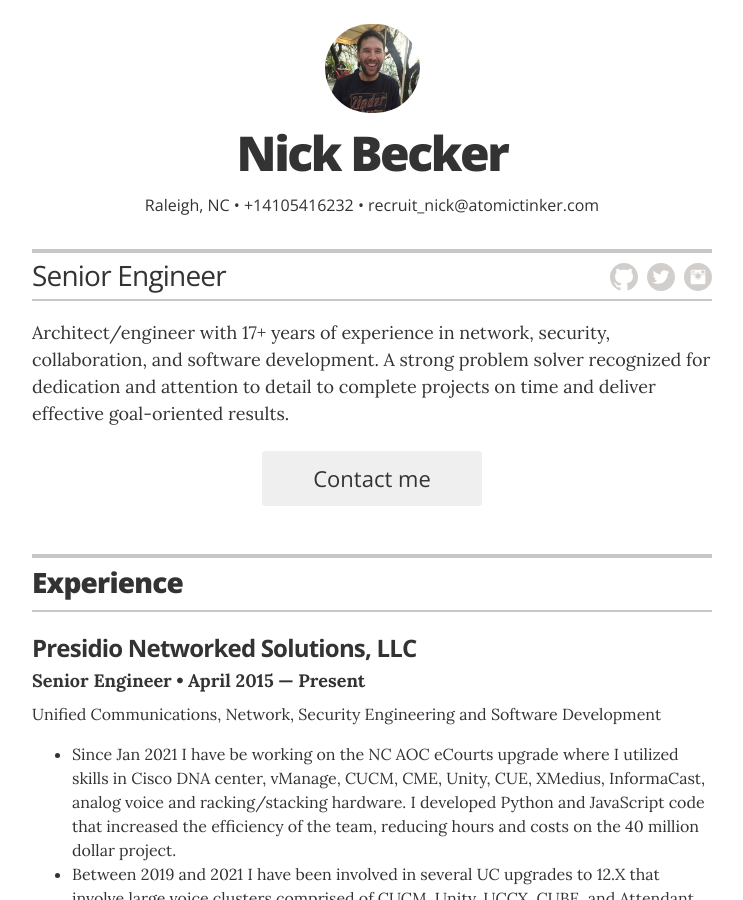
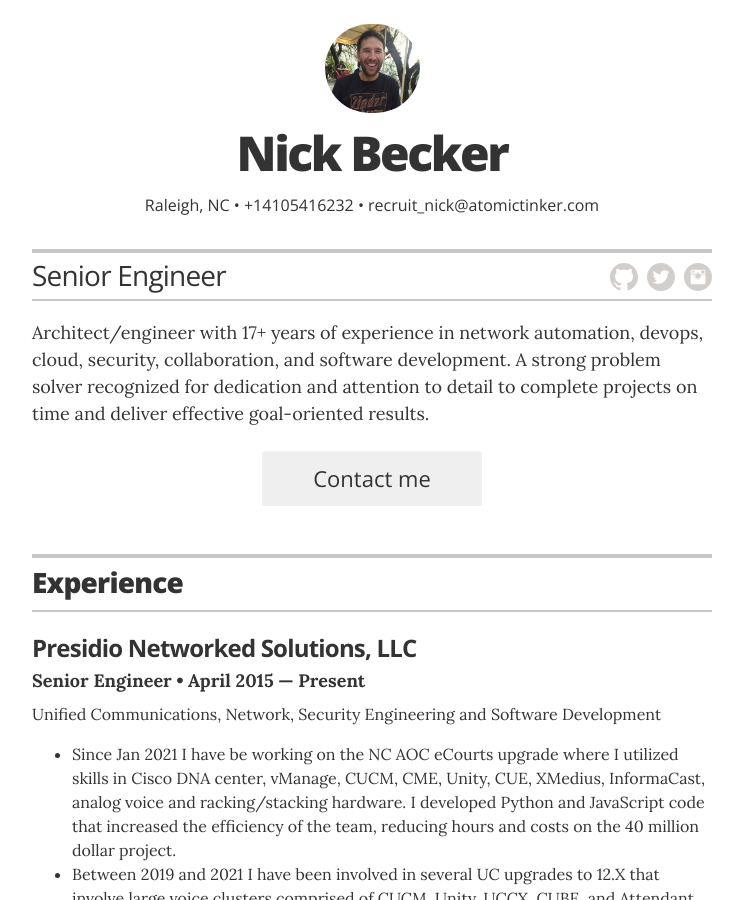
Before and after one commit to jglovier/resume-template, a Jekyll site: the page built from index.html, in a window 1280 px wide and 900 px high. Shown: the whole window, without its empty margins (268-1011 px from the left). Built offline with Jekyll 4.4.1, drawn with Linux system fonts in a browser that asks for light colours.

Commit message:
Updated header

```diff
--- a/_config.yml
+++ b/_config.yml
@@ -23,7 +23,7 @@ resume_contact_address:         "4309 Samantha Dr, Raleigh, NC"
 resume_header_contact_info:     "Raleigh, NC • +14105416232 • recruit_nick@atomictinker.com"
 display_header_contact_info:    "true"
 
-resume_header_intro: "<p>Architect/engineer with 17+ years of experience in network, security, collaboration, and software development. A strong problem solver recognized for dedication and attention to detail to complete projects on time and deliver effective goal-oriented results.</p>"
+resume_header_intro: "<p>Architect/engineer with 17+ years of experience in network automation, devops, cloud, security, collaboration, and software development. A strong problem solver recognized for dedication and attention to detail to complete projects on time and deliver effective goal-oriented results.</p>"
 
 # use "yes" to display the email contact button,
 # "no" to display an "I'm not looking for work" message,
```
